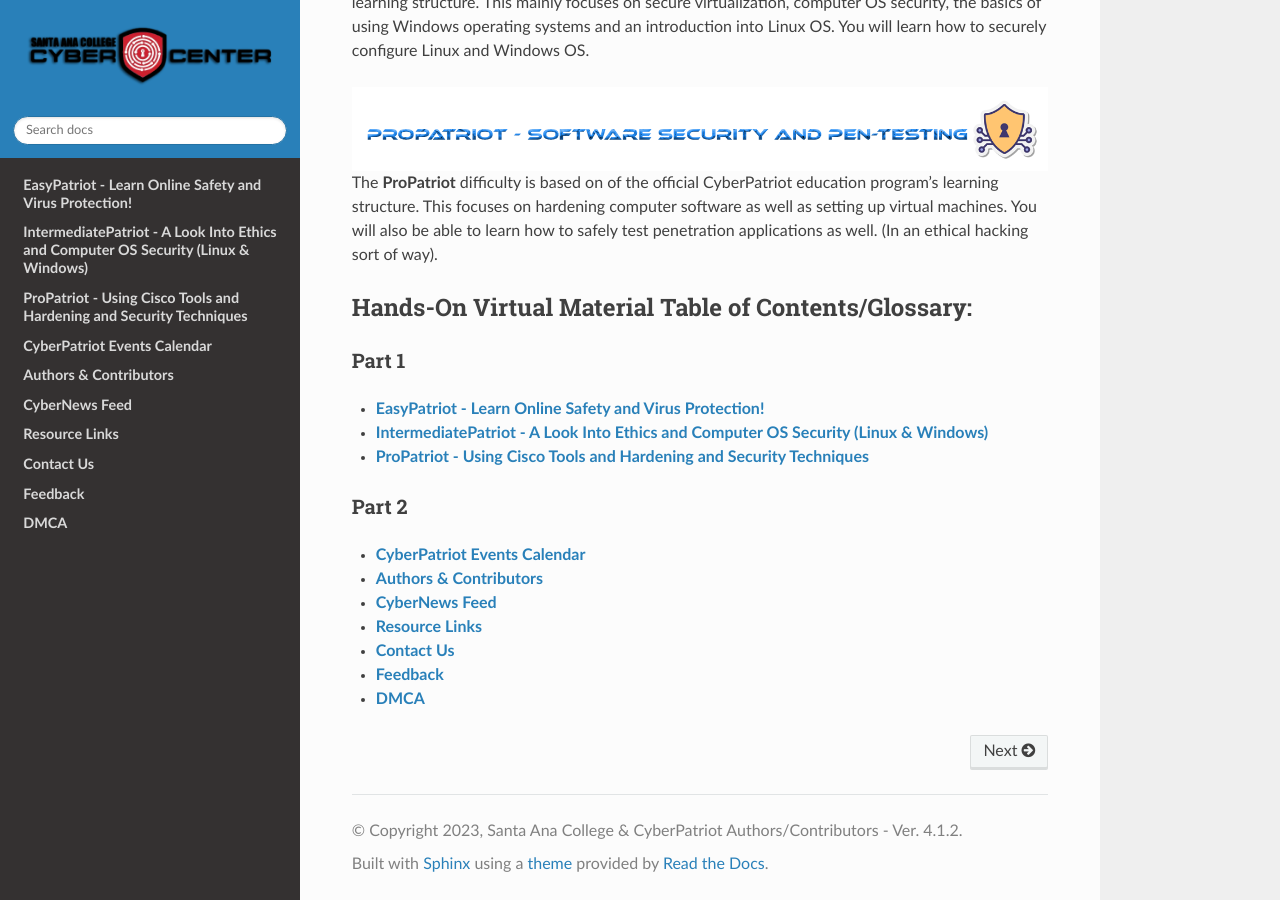
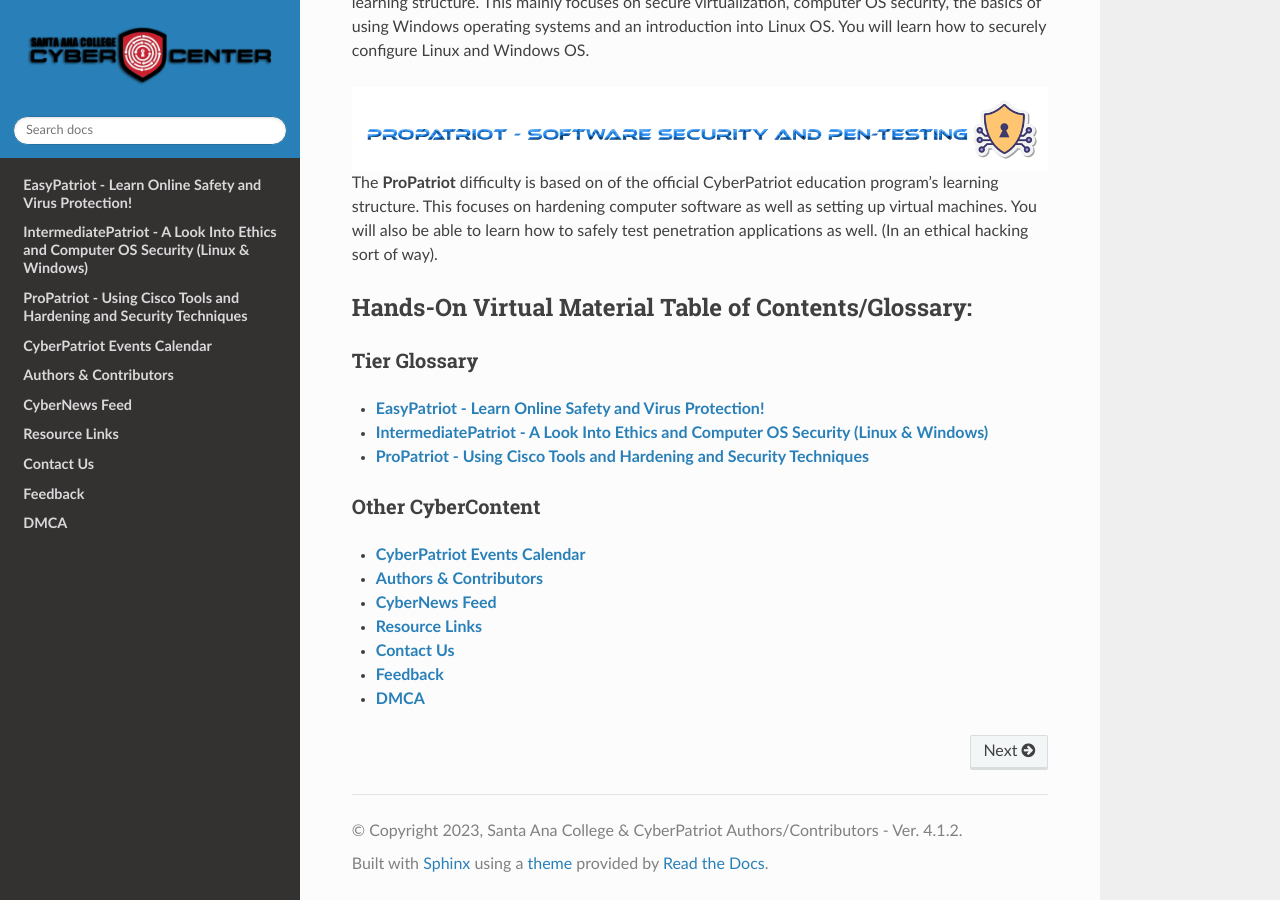
Before and after one commit to natt96z/cybersac, a Sphinx documentation site: the page built from docs/source/index.rst, in a window 1280 px wide and 900 px high, scrolled down 1675 px. Built offline with Sphinx 7.4.7 and the Read the Docs theme 2.0.0, drawn with Linux system fonts in a browser that asks for light colours.

Commit message:
Update index.rst

```diff
--- a/docs/source/index.rst
+++ b/docs/source/index.rst
@@ -49,7 +49,7 @@
 *******************************************************
 
 #######
-Part 1
+Tier Glossary
 #######
 
 .. toctree::
@@ -60,7 +60,7 @@
    HardExpertCyberSAC.rst
 
 #######
-Part 2
+Other CyberContent
 #######
 
 .. toctree::
```
